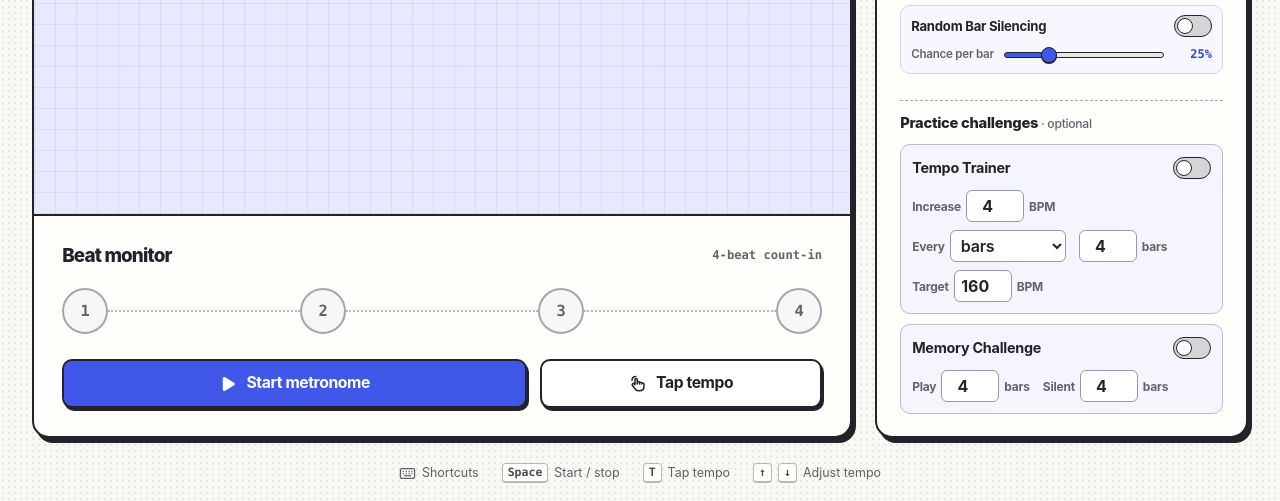
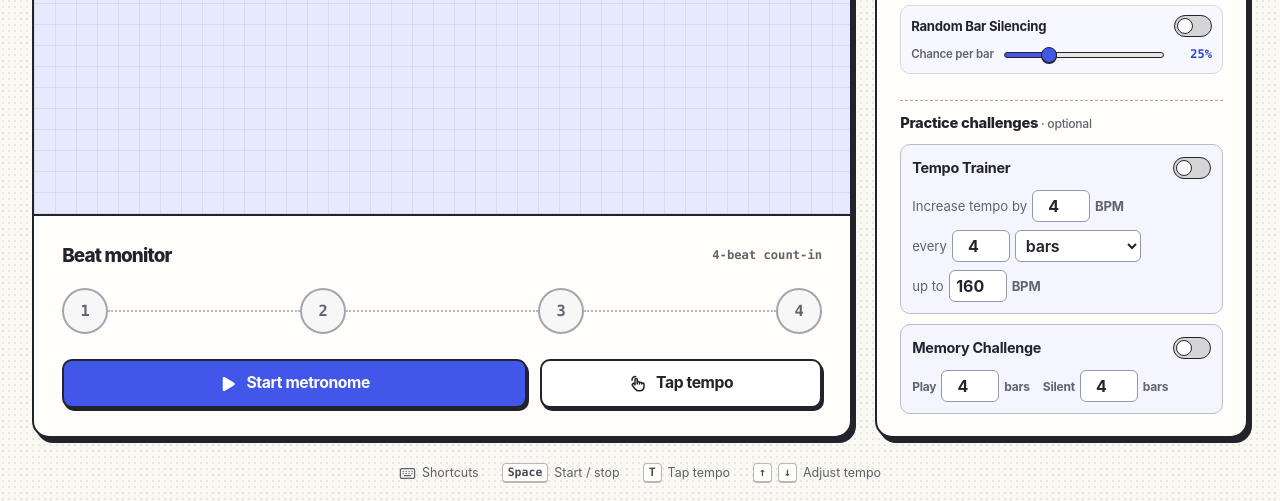
Before and after one commit to KevinKevinsonBooyah/Kevins-Metronome, a plain HTML site: page index.html in a window 1280 px wide. Shown: the part 878-1379 px from the top of the page. Drawn offline with Linux system fonts and the light colour scheme.

Commit message:
Clarify Tempo Trainer wording and arrange interval fields into readable phrases

```diff
--- a/index.html
+++ b/index.html
@@ -903,6 +903,13 @@ body[data-view=seq] .stage{min-height:219px}
 .training-fields label{display:inline-flex;align-items:center;gap:5px;font-size:.75rem;color:var(--muted)}
 .training-fields input,.training-fields select{width:58px;height:32px;border:1px solid #9398b1;background:#fff;border-radius:6px;padding:3px 6px;font-size:16px;text-align:center;color:#22232b}
 .training-fields select{width:116px;text-align:left;padding-right:8px;appearance:auto}
+/* Keep Tempo Trainer's sentence readable when its controls wrap on phones. */
+.tempo-trainer-fields{column-gap:15px;row-gap:8px}
+.tempo-trainer-fields .trainer-phrase{display:inline-flex;align-items:center;flex-wrap:wrap;gap:5px;color:var(--muted);font-size:.82rem;line-height:1.35}
+.tempo-trainer-fields .trainer-phrase label{font-size:inherit;gap:5px}
+.tempo-trainer-fields select{width:126px}
+@media(max-width:360px){.tempo-trainer-fields{column-gap:8px}.tempo-trainer-fields select{width:116px}}
+
 [data-theme=dark] .training-setting{background:#2c2c3a;border-color:#585873}
 [data-theme=dark] .training-fields input,[data-theme=dark] .training-fields select{background:#252631;color:#f0edf8;border-color:#6d6a80}
 .seq-add{grid-template-columns:repeat(3,minmax(0,1fr))}
@@ -1036,7 +1043,11 @@ body.performance-active{overflow:hidden!important}
 <div class="training-heading">Practice challenges <span>· optional</span></div>
 <div class="training-setting">
 <button class="switch-row" role="switch" aria-checked="false" id="tempoTrainer" type="button"><span>Tempo Trainer</span><span class="switch-track" aria-hidden="true"></span></button>
-<div class="training-fields"><label>Increase <input id="trainerStep" type="number" inputmode="numeric" min="1" max="30" step="1" value="4" aria-label="Tempo increase BPM"> BPM</label><label>Every <select id="trainerMode" aria-label="Tempo trainer interval"><option value="bars">bars</option><option value="loop">sequence loop</option></select></label><label id="trainerBarsField"><input id="trainerBars" type="number" inputmode="numeric" min="1" max="32" value="4" aria-label="Bars between tempo increases"> bars</label><label>Target <input id="trainerTarget" type="number" inputmode="numeric" min="30" max="300" value="160" aria-label="Maximum training BPM"> BPM</label></div>
+<div class="training-fields tempo-trainer-fields">
+  <span class="trainer-phrase">Increase tempo by <label><input id="trainerStep" type="number" inputmode="numeric" min="1" max="30" step="1" value="4" aria-label="Tempo increase in BPM"> BPM</label></span>
+  <span class="trainer-phrase">every <label id="trainerBarsField"><input id="trainerBars" type="number" inputmode="numeric" min="1" max="32" value="4" aria-label="Number of bars between increases"></label><label><select id="trainerMode" aria-label="Tempo trainer interval"><option value="bars">bars</option><option value="loop">sequence loop</option></select></label></span>
+  <span class="trainer-phrase">up to <label><input id="trainerTarget" type="number" inputmode="numeric" min="30" max="300" value="160" aria-label="Maximum training BPM"> BPM</label></span>
+</div>
 </div>
 <div class="training-setting">
 <button class="switch-row" role="switch" aria-checked="false" id="memoryChallenge" type="button"><span>Memory Challenge</span><span class="switch-track" aria-hidden="true"></span></button>
@@ -1234,7 +1245,7 @@ function syncSwitches() {
   for (const id of ['accent','countIn','silentSmall','randomBeatSilencing','randomBarSilencing','tempoTrainer','memoryChallenge']) $(id).setAttribute('aria-checked', String(prefs[id]));
   for (const key of ['trainerStep','trainerBars','trainerTarget','memorySoundBars','memorySilentBars']) $(key).value = prefs[key];
   renderPracticeAccents();
-  $('trainerMode').value = prefs.trainerMode; $('trainerBarsField').hidden = prefs.trainerMode === 'loop';
+  $('trainerMode').value = prefs.trainerMode; $('trainerBarsField').hidden = prefs.trainerMode === 'loop'; $('trainerMode').options[0].textContent = prefs.trainerBars === 1 ? 'bar' : 'bars';
   for (const [key,control,out] of [['randomBeatChance','randomBeatChance','randomBeatChanceOut'],['randomBarChance','randomBarChance','randomBarChanceOut']]) {
     $(control).value = prefs[key];
     $(out).value = prefs[key] + '%';
```
